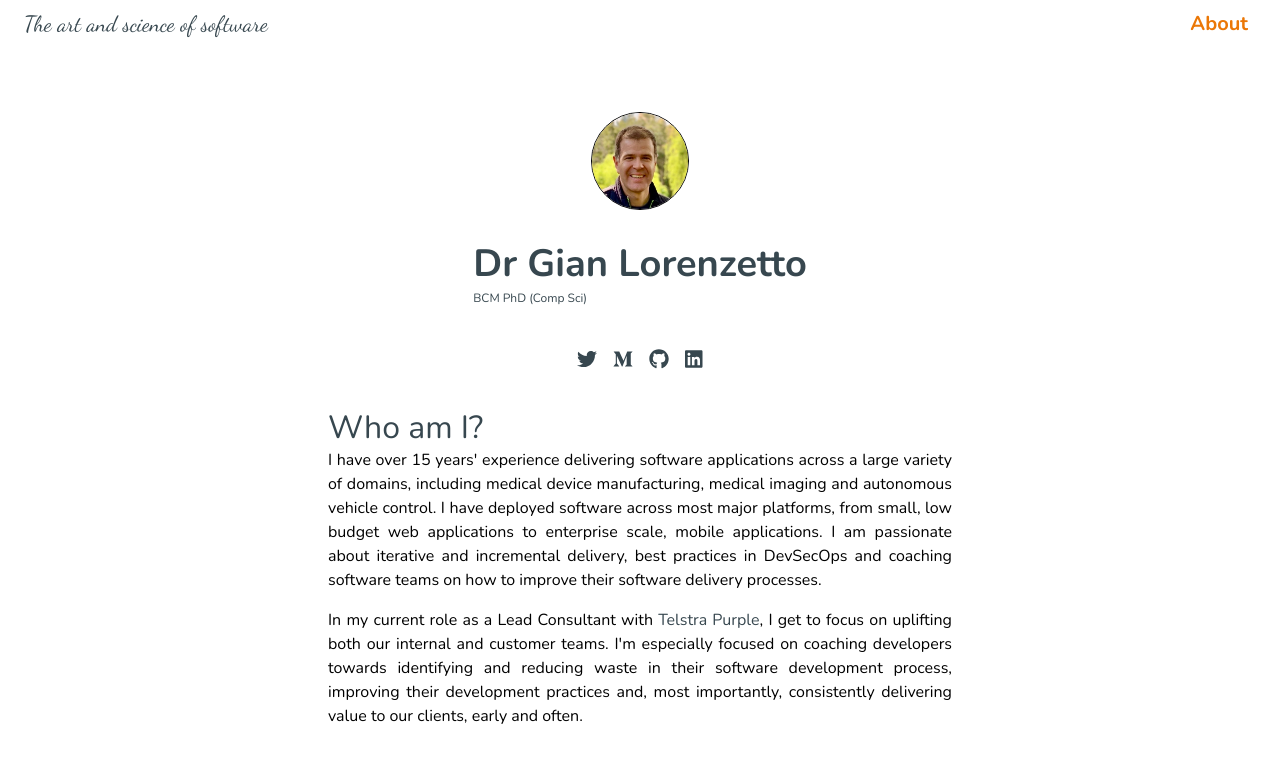
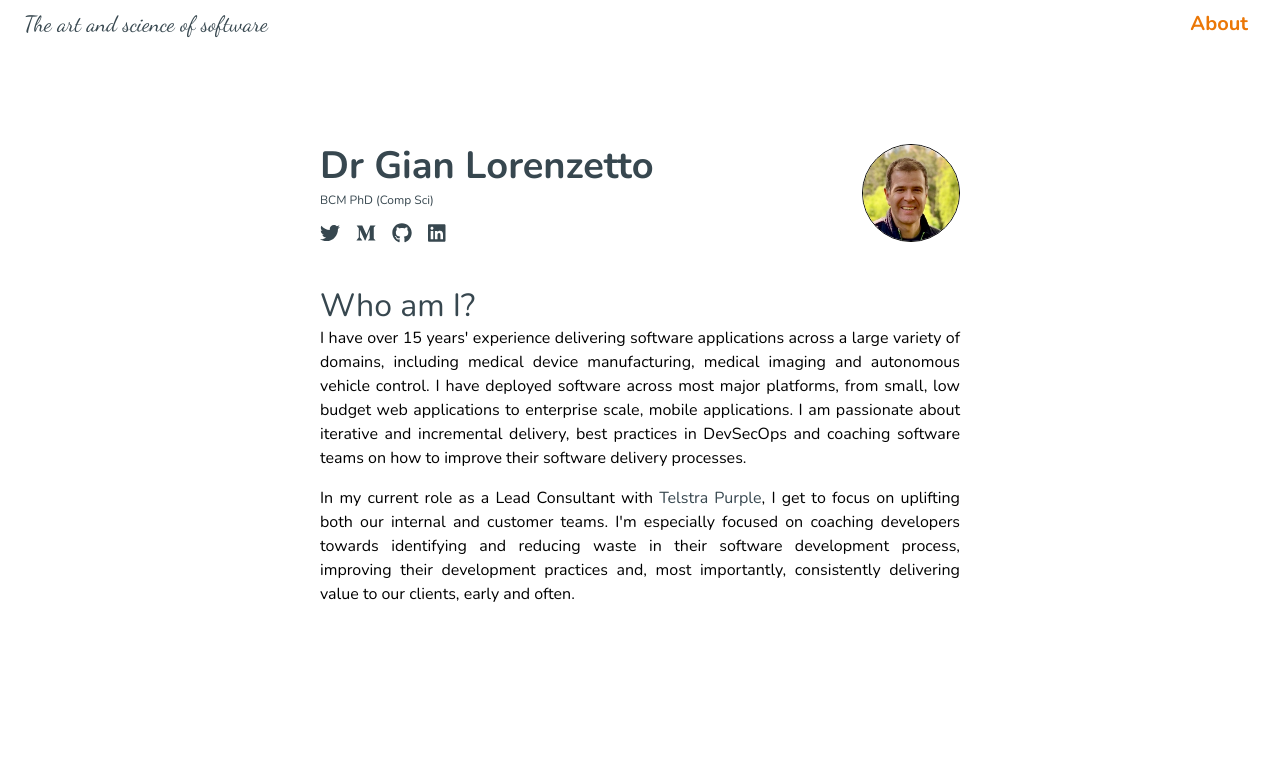
Before and after one commit to GianLorenzetto/zendibbler-react, a React (Create React App) app: page /about in a window 1280 px wide. Shown: the top 762 px of the page. Built offline with nearby package versions, Linux system fonts and the light colour scheme.

Commit message:
Fix width of primary details

```diff
--- a/src/components/SocialBar.tsx
+++ b/src/components/SocialBar.tsx
@@ -12,7 +12,8 @@ import { FontAwesomeIcon } from "@fortawesome/react-fontawesome";
 const useStyles = makeStyles((theme: Theme) =>
   createStyles({
     iconButton: {
-      padding: 8,
+      paddingLeft: 0,
+      paddingRight: 16,
     },
     icon: {
       fontSize: "20px",
--- a/src/pages/About.tsx
+++ b/src/pages/About.tsx
@@ -13,6 +13,9 @@ import SocialBar from "../components/SocialBar";
 
 const useStyles = makeStyles((theme: Theme) =>
   createStyles({
+    root: {
+      flexGrow: 1,
+    },
     avatar: {
       width: theme.spacing(12),
       height: theme.spacing(12),
@@ -34,24 +37,13 @@ function About() {
   const classes = useStyles();
 
   return (
-    <div>
-      <Box paddingTop="4rem" />
-      <Grid
-        container
-        direction="column"
-        spacing={4}
-        justify="flex-start"
-        alignItems="center"
-      >
+    <div className={classes.root}>
+      <Box paddingTop="6rem" />
+      <Grid container justify="center">
+        <Grid item xs={9} md={6}>
+          <Grid container justify="space-between">
             <Grid item>
-          <Box border={1} borderRadius="50%">
-            <Avatar
-              className={classes.avatar}
-              alt="Gian Lorenzetto"
-              src="avatar.jpg"
-            ></Avatar>
-          </Box>
-        </Grid>
+              <Grid container direction="column">
                 <Grid item>
                   <Typography variant="h1" color="primary">
                     Dr Gian Lorenzetto
@@ -60,11 +52,32 @@ function About() {
                     BCM PhD (Comp Sci)
                   </Typography>
                 </Grid>
-
                 <Grid item>
                   <SocialBar />
                 </Grid>
+              </Grid>
+            </Grid>
+            <Grid item>
+              <Box border={1} borderRadius="50%">
+                <Avatar
+                  className={classes.avatar}
+                  alt="Gian Lorenzetto"
+                  src="avatar.jpg"
+                />
+              </Box>
+            </Grid>
+          </Grid>
+        </Grid>
+      </Grid>
 
+      <Box paddingTop="2rem" />
+      <Grid
+        container
+        direction="column"
+        justify="flex-start"
+        alignItems="center"
+        alignContent="stretch"
+      >
         <Grid item xs={9} md={6}>
           <Typography variant="h2" color="primary">
             Who am I?
```
Lines whose indentation alone changed are shown as unchanged.
